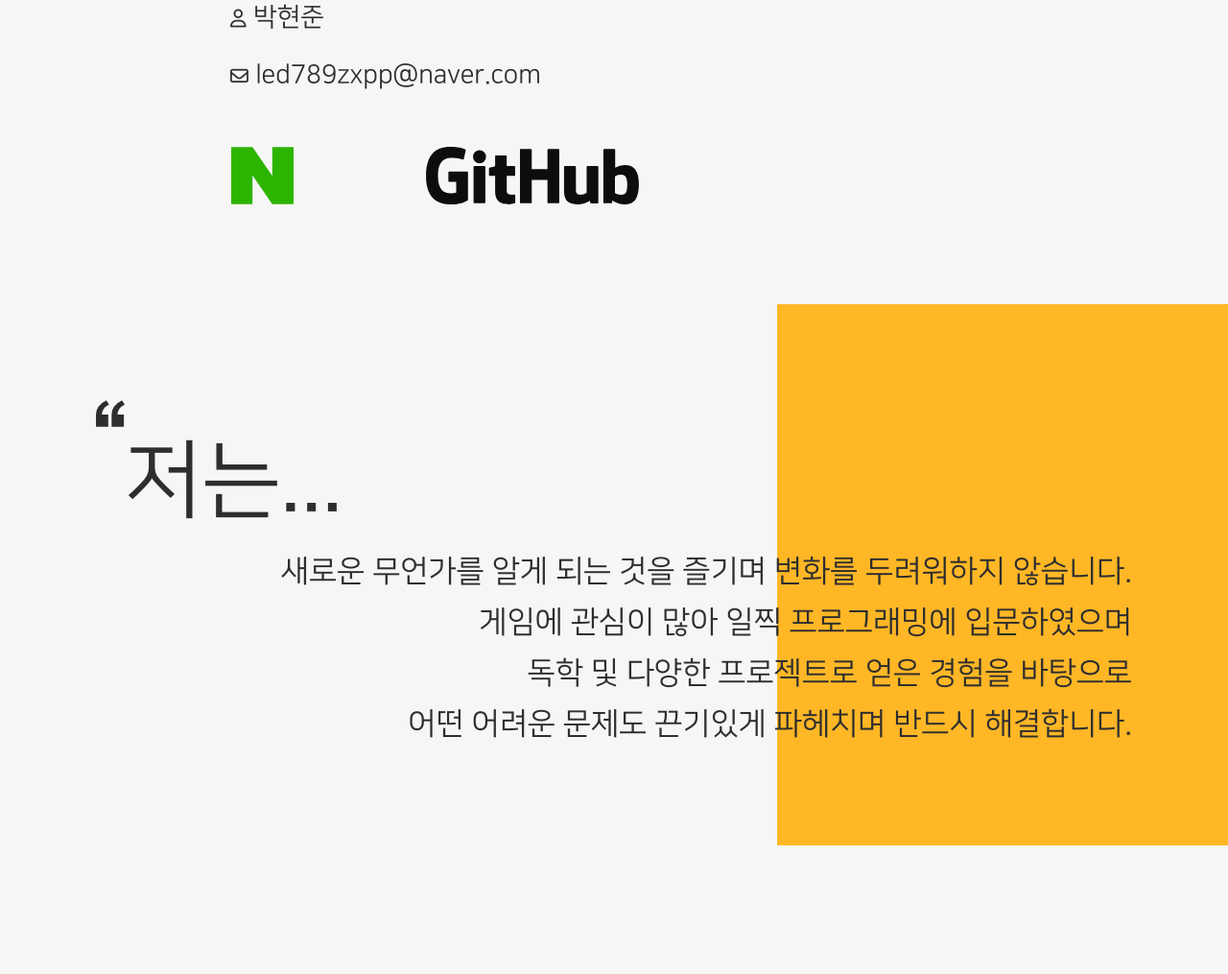
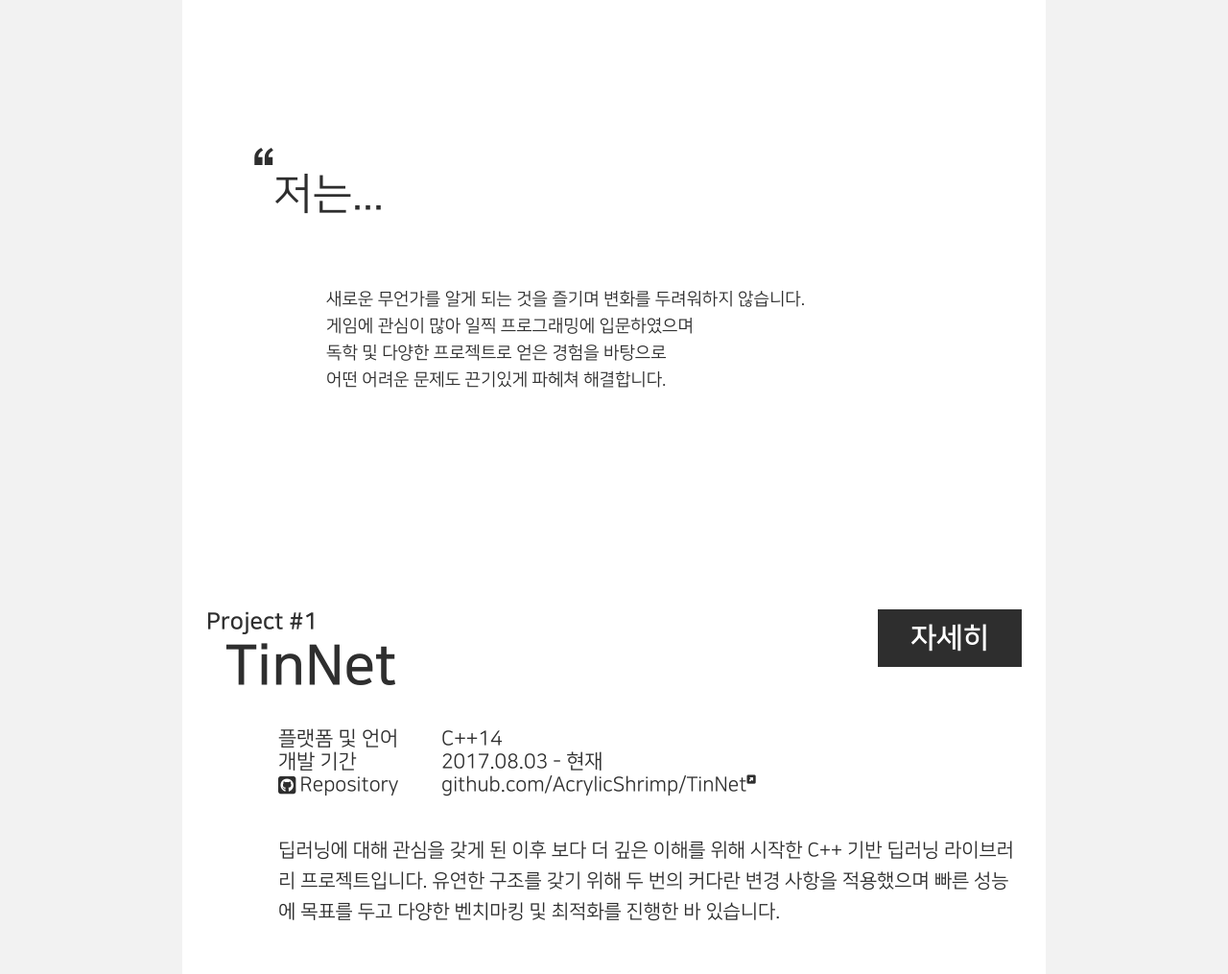
Before and after one commit to AcrylicShrimp/acrylicshrimp.github.io, a plain HTML site: page index.html in a window 1280 px wide. Shown: the part 377-1392 px from the top of the page at 96% size. Drawn offline with Linux system fonts and the light colour scheme.

Commit message:
Reworked PC layout for better view.

```diff
--- a/index.css
+++ b/index.css
@@ -1,210 +1,198 @@
-
 * {
-	box-sizing :border-box;
-	font-family:'Nanum Square', sans-serif;
-	color      :#2e2e2e;
+	box-sizing: border-box;
+	font-family: 'Nanum Square', sans-serif;
+	color: #2e2e2e;
 }
 
 body {
-	margin          :0;
-	background-color:#f6f6f6;
+	margin: 0;
+	background-color: #f2f2f2;
 }
 
 a {
-	text-decoration:none;
+	text-decoration: none;
+}
+
+i.fab, i.fas {
+	margin-right: 0.2em;
+	vertical-align: middle;
+}
+
+i.fas.fa-external-link-square-alt {
+	margin-right: 0;
+	font-size: 50%;
+	vertical-align: super;
+}
+
+.whole-container {
+	margin: 0 auto;
+	padding: 25px;
+	max-width: 900px;
+	background-color: white;
 }
 
 .header-container {
-	margin-top :200px;
-	margin-left:240px;
+	padding: 50px;
 }
 
-.header {
-	margin     :0;
-	font-size  :132px;
-	font-weight:bold;
-	line-height:normal;
+.header-small {
+	margin: 0;
+	font-size: 19px;
+	font-weight: normal;
+	line-height: normal;
 }
 
-.sub-header-container {
-	margin-top:30px;
-}
-
-.sub-header {
-	display    :block;
-	margin     :0;
-	height     :60px;
-	font-size  :27px;
-	font-weight:normal;
-	line-height:normal;
-}
-
-.sub-header .far {
-	margin-right:.4em;
-	font-size   :70%;
-}
-
-.sub-header-image-container {
-	margin-top:30px;
-}
-
-.sub-header-image-inner-container {
-	display:inline-block;
-	width  :200px;
-}
-
-.sub-header.image {
-	display            :inline-block;
-	background-position:center;
-	background-repeat  :no-repeat;
-	background-size    :contain;
-}
-
-.sub-header.image.naver {
-	width           :66px;
-	background-image:url('images/naver.svg');
-}
-
-.sub-header.image.github {
-	width           :222px;
-	background-image:url('images/github.svg');
+.header-big {
+	margin: 0;
+	margin-top: 20px;
+	font-size: 61px;
+	font-weight: bold;
+	line-height: normal;
 }
 
 .introduction-container {
-	position  :relative;
-	margin-top:100px;
-	padding   :100px;
+	position: relative;
+	margin-top: 150px;
+	padding: 100px 50px 100px 50px;
 }
 
 .introduction-container::after {
-	z-index         :-1;
-	position        :absolute;
-	top             :0;
-	bottom          :0;
-	right           :0;
-	width           :470px;
-	background-color:#ffb726;
-	content         :'';
+	z-index: -1;
+	position: absolute;
+	top: 0;
+	bottom: 0;
+	right: 0;
+	width: 60%;
+	background-color: #ffb726;
+	content: '';
 }
 
 .introduction-quotation {
-	display            :inline-block;
-	width              :30px;
-	height             :30px;
-	background-image   :url('images/double_quotation.svg');
-	background-position:top center;
-	background-repeat  :no-repeat;
-	background-size    :contain;
+	display: inline-block;
+	width: 20px;
+	height: 20px;
+	background-image: url('images/double_quotation.svg');
+	background-position: top center;
+	background-repeat: no-repeat;
+	background-size: contain;
 }
 
 .introduction-header {
-	margin      :0;
-	padding-left:30px;
-	font-size   :89px;
-	font-weight :normal;
-	line-height :normal;
+	margin: 0;
+	padding-left: 20px;
+	font-size: 45px;
+	font-weight: normal;
+	line-height: normal;
 }
 
 .introduction-text {
-	display    :block;
-	text-align :right;
-	margin     :0;
-	padding-top:16px;
-	font-size  :32px;
-	font-weight:normal;
-	line-height:53px;
+	display: block;
+	text-align: left;
+	margin: 0;
+	padding-top: 70px;
+	padding-left: 75px;
+	font-size: 18px;
+	font-weight: normal;
+	line-height: 28px;
 }
 
 .project-container {
-	position  :relative;
-	margin-top:200px;
-	padding   :100px 200px 100px 100px;
-}
-
-.project-container::after {
-	z-index         :-1;
-	position        :absolute;
-	top             :0;
-	bottom          :0;
-	left            :0;
-	width           :373px;
-	background-color:#ffb726;
-	content         :'';
+	margin-top: 25px;
+	padding: 100px 0 100px 0;
 }
 
 .project-header-container {
-	display       :flex;
-	flex-direction:row;
-	align-items   :flex-start;
-	justify-items :space-between;
+	display: flex;
+	flex-direction: row;
+	align-items: flex-start;
+	justify-content: space-between;
 }
 
 .project-header-header {
-	flex-basis :0;
-	flex-grow  :1;
-	flex-shrink:1;
-}
-
-.project-header-link {
-	flex-basis      :auto;
-	flex-grow       :0;
-	flex-shrink     :0;
-	display         :inline-block;
-	width           :220px;
-	height          :110px;
-	font-size       :43px;
-	font-weight     :bold;
-	line-height     :110px;
-	text-align      :center;
-	background-color:#2e2e2e;
-	color           :white;
+	flex-basis: 0;
+	flex-grow: 1;
+	flex-shrink: 1;
 }
 
 .project-header {
-	margin     :0;
-	font-weight:bold;
-	line-height:normal;
+	margin: 0;
 }
 
-.project-header.sub {
-	font-size:38px;
+.project-header.subtitle {
+	font-size: 24px;
+	line-height: normal;
 }
 
-.project-header.main {
-	padding-left:70px;
-	font-size   :92px;
+.project-header.title {
+	padding-left: 20px;
+	font-size: 58px;
+	line-height: normal;
+}
+
+.project-header-detail {
+	flex-basis: auto;
+	flex-grow: 0;
+	flex-shrink: 0;
+	display: inline-block;
+	width: 150px;
+	height: 60px;
+	font-size: 30px;
+	font-weight: bold;
+	line-height: 60px;
+	text-align: center;
+	background-color: #2e2e2e;
+	color: white;
+	user-select: none;
+	transition: background-color 0.2s, color 0.2s;
+}
+
+.project-header-detail:hover {
+	background-color: transparent;
+	color: #2e2e2e;
 }
 
 .project-info-container {
-	margin-top  :35px;
-	padding-left:140px;
+	margin-top: 30px;
+	padding-left: 75px;
 }
 
 .project-info {
-	margin     :0;
-	font-size  :25px;
-	font-weight:normal;
-	line-height:normal;
+	margin: 0;
+	font-size: 21px;
+	font-weight: normal;
+	line-height: normal;
 }
 
-.project-info > .info-header {
-	display:inline-block;
-	width  :170px;
-}
-
-.project-info + .project-info {
-	margin-top:8px;
-}
-
-.project-info-link {
-	font-size     :60%;
-	vertical-align:super;
+.project-info>.info-header {
+	display: inline-block;
+	width: 170px;
 }
 
 .project-desc {
-	margin      :55px 0 0 0;
-	padding-left:140px;
-	font-size   :29px;
-	font-weight :normal;
-	line-height :47px;
+	margin: 40px 0 0 0;
+	font-size: 20px;
+	font-weight: normal;
+	line-height: 32px;
 }
+
+.footer {
+	display: flex;
+	flex-direction: row;
+	align-items: flex-end;
+	justify-content: space-between;
+	margin: 0 auto;
+	padding: 100px 25px 50px 25px;
+	max-width: 900px;
+	background-color: #f2f2f2;
+}
+
+.footer-text {
+	margin: 0;
+	font-size: 16px;
+	font-weight: normal;
+	line-height: normal;
+}
+
+.footer-text.lower {
+	margin-top: 30px;
+}
--- a/index.html
+++ b/index.html
@@ -11,116 +11,122 @@
 	<link rel="stylesheet" type="text/css" href="index.css">
 </head>
 <body>
+	<div class="whole-container">
 		<div class="header-container">
-		<h1 class="header">Project Portfolio</h1>
-		<div class="sub-header-container">
-			<p class="sub-header"><i class="far fa-user"></i>박현준</p>
-			<p class="sub-header"><a href="mailto:led789zxpp@naver.com"><i class="far fa-envelope"></i>led789zxpp@naver.com</a></p>
-		</div>
-		<div class="sub-header-image-container">
-			<div class="sub-header-image-inner-container">
-				<a href="https://blog.naver.com/led789zxpp"><span class="sub-header image naver"></span></a>
-			</div>
-			<a href="https://github.com/AcrylicShrimp"><span class="sub-header image github"></span></a>
-		</div>
+			<p class="header-small">
+				박현준<br>
+				<i class="fas fa-envelope-square"></i><a href="mailto:led789zxpp@naver.com">led789zxpp@naver.com</a><i class="fas fa-external-link-square-alt"></i><br>
+				<i class="fab fa-github-square"></i><a href="https://github.com/AcrylicShrimp">github.com/AcrylicShrimp</a><i class="fas fa-external-link-square-alt"></i>
+			</p>
+			<h1 class="header-big">Project Portfolio</h1>
 		</div>
 		<div class="introduction-container">
 			<span class="introduction-quotation"></span>
-		<h2 class="introduction-header">저는...</h2>
+			<p class="introduction-header">저는...</p>
 			<p class="introduction-text">
 				새로운 무언가를 알게 되는 것을 즐기며 변화를 두려워하지 않습니다.<br>
 				게임에 관심이 많아 일찍 프로그래밍에 입문하였으며<br>
 				독학 및 다양한 프로젝트로 얻은 경험을 바탕으로<br>
-			어떤 어려운 문제도 끈기있게 파헤치며 반드시 해결합니다.<br>
+				어떤 어려운 문제도 끈기있게 파헤쳐 해결합니다.
 			</p>
 		</div>
 		<div class="project-container">
 			<div class="project-header-container">
 				<div class="project-header-header">
-				<h3 class="project-header sub">Project #1</h3>
-				<h2 class="project-header main">TinNet</h2>
+					<h3 class="project-header subtitle">Project #1</h3>
+					<h2 class="project-header title">TinNet</h2>
 				</div>
-			<a href="projects/tinnet.html" class="project-header-link">자세히</a>
+				<a href="project/tinnet.html" class="project-header-detail">자세히</a>
 			</div>
 			<div class="project-info-container">
-			<p class="project-info"><span class="info-header">사용 언어</span>C++14</p>
+				<p class="project-info"><span class="info-header">플랫폼 및 언어</span>C++14</p>
 				<p class="project-info"><span class="info-header">개발 기간</span>2017.08.03 - 현재</p>
-			<p class="project-info"><span class="info-header"><i class="fab fa-github"></i></span><a href="https://github.com/AcrylicShrimp/TinNet">https://github.com/AcrylicShrimp/TinNet<i class="fas fa-external-link-alt project-info-link"></i></a></p>
-		</div>
+				<p class="project-info"><span class="info-header"><i class="fab fa-github-square"></i>Repository</span><a href="https://github.com/AcrylicShrimp/TinNet">github.com/AcrylicShrimp/TinNet<i class="fas fa-external-link-square-alt"></i></a></p>
 				<p class="project-desc">
 					딥러닝에 대해 관심을 갖게 된 이후 보다 더 깊은 이해를 위해 시작한 C++ 기반 딥러닝 라이브러리 프로젝트입니다. 유연한 구조를 갖기 위해 두 번의 커다란 변경 사항을 적용했으며 빠른 성능에 목표를 두고 다양한 벤치마킹 및 최적화를 진행한 바 있습니다.
 				</p>
 			</div>
+		</div>
 		<div class="project-container">
 			<div class="project-header-container">
 				<div class="project-header-header">
-				<h3 class="project-header sub">Project #2</h3>
-				<h2 class="project-header main">ClassGenerator</h2>
+					<h3 class="project-header subtitle">Project #2</h3>
+					<h2 class="project-header title">ClassGenerator</h2>
 				</div>
-			<a href="projects/tinnet.html" class="project-header-link">자세히</a>
+				<a href="project/class-generator.html" class="project-header-detail">자세히</a>
 			</div>
 			<div class="project-info-container">
-			<p class="project-info"><span class="info-header">사용 언어</span>C#</p>
+				<p class="project-info"><span class="info-header">플랫폼 및 언어</span>C# WPF</p>
 				<p class="project-info"><span class="info-header">개발 기간</span>2017.12.26 - 현재</p>
-			<p class="project-info"><span class="info-header"><i class="fab fa-github"></i></span><a href="https://github.com/AcrylicShrimp/ClassGenerator">https://github.com/AcrylicShrimp/ClassGenerator<i class="fas fa-external-link-alt project-info-link"></i></a></p>
-		</div>
+				<p class="project-info"><span class="info-header"><i class="fab fa-github-square"></i>Repository</span><a href="https://github.com/AcrylicShrimp/ClassGenerator">github.com/AcrylicShrimp/ClassGenerator<i class="fas fa-external-link-square-alt"></i></a></p>
 				<p class="project-desc">
 					C++11에서 도입된 move semantics에 의해 클래스 작성시 코드량이 증가함에 따라 일관된 클래스 작성을 돕기 위해 개발한 C++ 클래스 생성기입니다. 개발 이후 거의 대부분의 상황에서 활발히 사용하고 있습니다.
 				</p>
 			</div>
-	<div class="project-container">
-		<div class="project-header-container">
-			<div class="project-header-header">
-				<h3 class="project-header sub">Project #3</h3>
-				<h2 class="project-header main">Life</h2>
-			</div>
-			<a href="projects/tinnet.html" class="project-header-link">자세히</a>
-		</div>
-		<div class="project-info-container">
-			<p class="project-info"><span class="info-header">사용 언어</span>C#</p>
-			<p class="project-info"><span class="info-header">개발 기간</span>2018.10.27 - 2018.10.28</p>
-			<p class="project-info"><span class="info-header"><i class="fab fa-github"></i></span><a href="https://github.com/inficity/ACubeGameGem_DeepDark">https://github.com/inficity/ACubeGameGem_DeepDark<i class="fas fa-external-link-alt project-info-link"></i></a></p>
-		</div>
-		<p class="project-desc">
-			자주 참가하는 Gamejam 행사에서 개발한 2인 네트워크 대전 카드 게임입니다. 기존 카드 게임들과 차별화를 두기 위해 해로운 효과의 카드와 이로운 효과의 카드를 나누었습니다. 서버를 담당했으며 Gamejam 행사 특성상 짧은 시간에 개발을 마쳐야 했기에 그 부분에 집중했습니다.
-		</p>
 		</div>
 		<div class="project-container">
 			<div class="project-header-container">
 				<div class="project-header-header">
-				<h3 class="project-header sub">Project #4</h3>
-				<h2 class="project-header main">TDMessenger</h2>
+					<h3 class="project-header subtitle">Project #3</h3>
+					<h2 class="project-header title">Life</h2>
 				</div>
-			<a href="projects/tinnet.html" class="project-header-link">자세히</a>
+				<a href="project/life.html" class="project-header-detail">자세히</a>
 			</div>
 			<div class="project-info-container">
-			<p class="project-info"><span class="info-header">사용 언어</span>Javascript, HTML, CSS</p>
-			<p class="project-info"><span class="info-header">개발 기간</span>2018.07.21 - 2018.07.29</p>
-			<p class="project-info"><span class="info-header"><i class="fab fa-github"></i></span><a href="https://github.com/AcrylicShrimp/TDMessenger">https://github.com/AcrylicShrimp/TDMessenger<i class="fas fa-external-link-alt project-info-link"></i></a></p>
+				<p class="project-info"><span class="info-header">플랫폼 및 언어</span>Unity, C#</p>
+				<p class="project-info"><span class="info-header">개발 기간</span>2018.10.27 - 2018.10.28</p>
+				<p class="project-info"><span class="info-header"><i class="fab fa-github-square"></i>Repository</span><a href="https://github.com/inficity/ACubeGameGem_DeepDark">github.com/inficity/ACubeGameGem_DeepDark<i class="fas fa-external-link-square-alt"></i></a></p>
+				<p class="project-desc">
+					자주 참가하는 게임잼 행사에서 개발한 2인 네트워크 대전 카드 게임입니다. 기존 카드 게임들과 차별화를 두기 위해 해로운 카드와 이로운 카드를 나누었습니다. 서버를 담당했으며 게임잼 행사 특성상 짧은 시간에 개발을 마쳐야 했기에 빠른 개발 속도에 초점을 맞췄습니다.
+				</p>
 			</div>
-		<p class="project-desc">
-			단체 대화방에서 사람들마다 대화 주제가 달라지는 문제를 개선하고자 개발을 하게 된 2차원 채팅 웹 애플리케이션입니다. 빠른 화면 렌더링을 위해 WebGL을 이용했고 텍스트 렌더링을 위해 폰트 파일에서 외곽선을 추출하여 텍스쳐에 굽는 과정에 시간을 많이 사용했습니다.
-		</p>
 		</div>
 		<div class="project-container">
 			<div class="project-header-container">
 				<div class="project-header-header">
-				<h3 class="project-header sub">Project #5</h3>
-				<h2 class="project-header main">PlotChain</h2>
+					<h3 class="project-header subtitle">Project #4</h3>
+					<h2 class="project-header title">TDMessenger</h2>
 				</div>
-			<a href="projects/tinnet.html" class="project-header-link">자세히</a>
+				<a href="project/tdmessenger.html" class="project-header-detail">자세히</a>
 			</div>
 			<div class="project-info-container">
-			<p class="project-info"><span class="info-header">사용 언어</span>Javascript, Solidity</p>
-			<p class="project-info"><span class="info-header">개발 기간</span>2018.08.06 - 2018.08.29</p>
-			<p class="project-info"><span class="info-header"><i class="fab fa-github"></i></span><a href="https://github.com/AcrylicShrimp/PlotChain_Server">https://github.com/AcrylicShrimp/PlotChain_Server<i class="fas fa-external-link-alt project-info-link"></i></a></p>
-		</div>
+				<p class="project-info"><span class="info-header">플랫폼 및 언어</span>JavaScript, WebGL</p>
+				<p class="project-info"><span class="info-header">개발 기간</span>2018.07.21 - 2018.07.29</p>
+				<p class="project-info"><span class="info-header"><i class="fab fa-github-square"></i>Repository</span><a href="https://github.com/AcrylicShrimp/TDMessenger">github.com/AcrylicShrimp/TDMessenger<i class="fas fa-external-link-square-alt"></i></a></p>
 				<p class="project-desc">
-			스타트업캠퍼스에서 주관한 BLOCKCHAIN ROOKIE 30에 참여하여 개발하게 되었습니다. 작가들의 지속적인 연재를 돕기 위해 블록체인을 활용, 전체 좋아요 지분에 비례하여 광고 수익을 배분하는 웹소설 플랫폼입니다. 서버 및 스마트 계약 부분을 담당했습니다.
+					단체 대화방에서 사람들마다 대화 주제가 달라지는 문제를 개선하고자 개발하게 된 2차원 채팅 웹 애플리케이션입니다. 빠른 화면 렌더링을 위해 WebGL을 사용했고 텍스트 렌더링을 위해 폰트 파일에서 외곽선을 추출하여 텍스쳐에 굽는 과정에 시간을 많이 투자했습니다.
 				</p>
 			</div>
-	<footer>
-
+		</div>
+		<div class="project-container">
+			<div class="project-header-container">
+				<div class="project-header-header">
+					<h3 class="project-header subtitle">Project #5</h3>
+					<h2 class="project-header title">PlotChain</h2>
+				</div>
+				<a href="project/plotchain.html" class="project-header-detail">자세히</a>
+			</div>
+			<div class="project-info-container">
+				<p class="project-info"><span class="info-header">플랫폼 및 언어</span>JavaScript, Node.js, Solidity, Ethereum</p>
+				<p class="project-info"><span class="info-header">개발 기간</span>2018.08.06 - 2018.08.29</p>
+				<p class="project-info"><span class="info-header"><i class="fab fa-github-square"></i>Repository</span><a href="https://github.com/AcrylicShrimp/PlotChain_Server">github.com/AcrylicShrimp/PlotChain_Server<i class="fas fa-external-link-square-alt"></i></a></p>
+				<p class="project-desc">
+					스타트업캠퍼스에서 주관한 BLOCKCHAIN ROOKIE 30에 참여하여 개발하게 되었습니다. 웹소설 작가들의 지속적인 연재를 돕기 위해 블록체인을 활용, 전체 좋아요 지분에 비례하여 광고 수익을 배분하는 플랫폼입니다. 서버 및 스마트 계약 부분을 담당했습니다.
+				</p>
+			</div>
+		</div>
+	</div>
+	<footer class="footer">
+		<p class="footer-text"><a href="https://acrylicshrimp.github.io">acrylicshrimp.github.io</a></p>
+		<div>
+			<p class="footer-text">
+				+821032265989<br>
+				Jingeononam-ro 470, Onam-eup,<br>
+				Namyangju-si, Gyeonggi-do 12050<br>
+				Republic of Korea
+			</p>
+			<p class="footer-text lower">Designed by AcrylicShrimp, 2019</p>
+		</div>
 	</footer>
 </body>
 </html>
```
Lines whose indentation alone changed are shown as unchanged.
